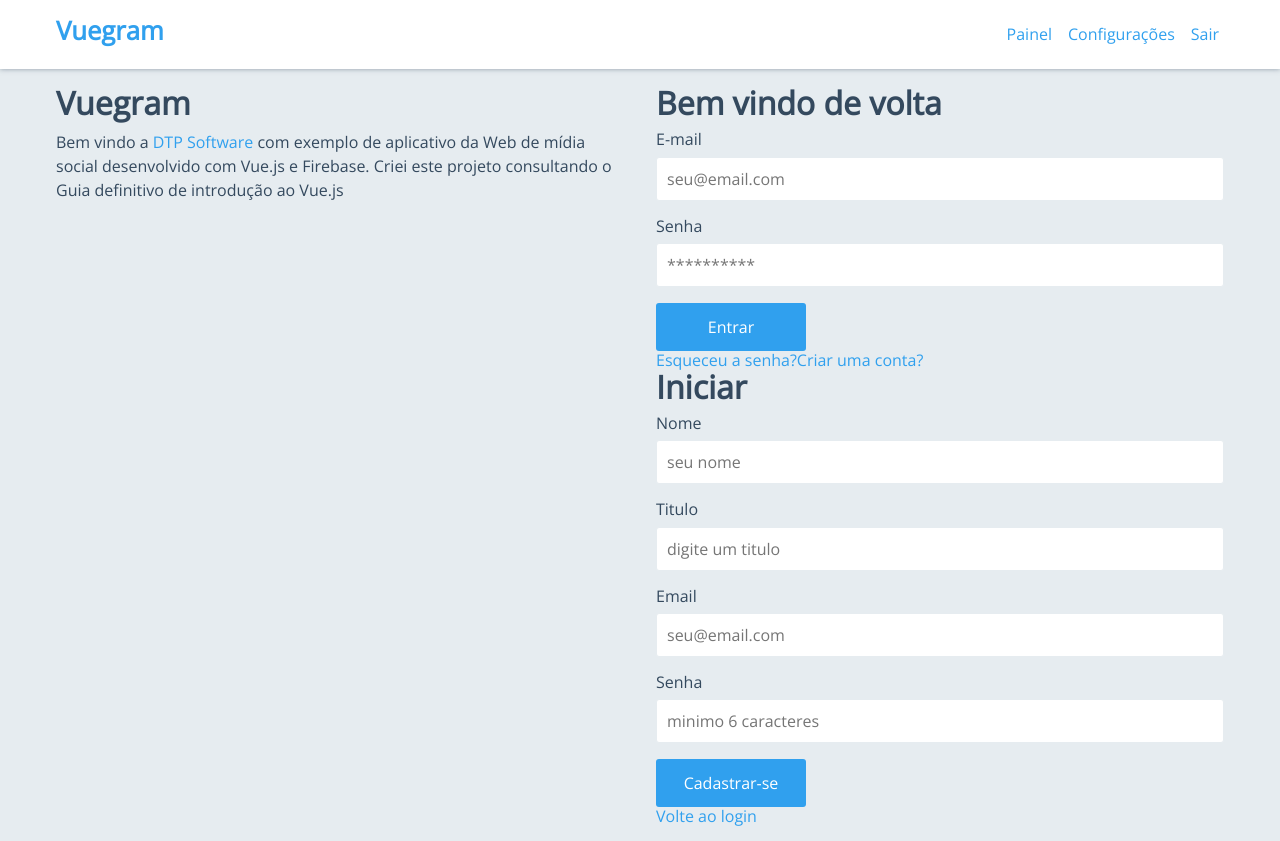
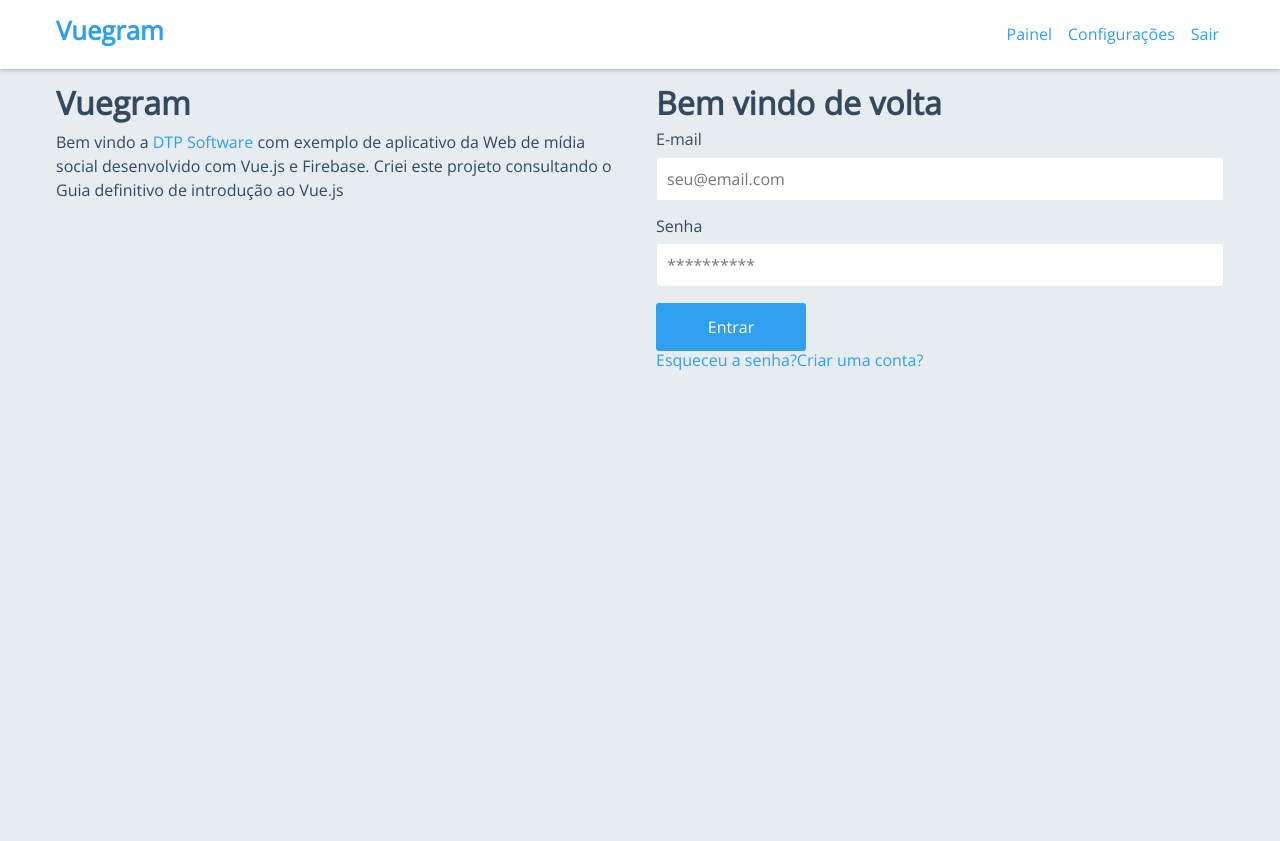
Before and after one commit to diegotpereira/vuegram-app-firestore, a Vue app: page /login in a window 1280 px wide. After the commit the page ends 800 px from the top, so only its background shows below. Built offline with nearby package versions, Linux system fonts and the light colour scheme; no server answers; the database is empty.

Commit message:
alteração nos arquivos layout.

```diff
--- a/src/main.js
+++ b/src/main.js
@@ -19,6 +19,6 @@ auth.onAuthStateChanged(user => {
     }
 
     if (user) {
-        store.dispatch('fetchUserProfile', user)
+        store.dispatch('buscarPerfilUsuario', user)
     }
 })
--- a/src/store/index.js
+++ b/src/store/index.js
@@ -26,9 +26,7 @@ const store = new Vuex.Store({
     },
     mutations: {
         setUserProfile(state, val) {
-
             state.userProfile = val
-
         },
         setPerformingRequest(state, val) {
             state.performingRequest = val
@@ -39,27 +37,27 @@ const store = new Vuex.Store({
         }
     },
     actions: {
-        async login({ dispatch }, form) {
+        async entrar({ dispatch }, form) {
             // login do usuário
             const { user } = await fb.auth.signInWithEmailAndPassword(form.email, form.password)
 
             // buscar o perfil do usuário e definir no estado
-            dispatch('fetchUserProfile', user)
+            dispatch('buscarPerfilUsuario', user)
             console.log(user);
         },
         async cadastrar({ dispatch }, form) {
             const { user } = await fb.auth.createUserWithEmailAndPassword(form.email, form.password)
 
             await fb.colecaoUsuarios.doc(user.uid).set({
-                name: form.name,
-                title: form.title
-            })
-            console.log(user);
+                    name: form.name,
+                    title: form.title
+                })
+                //console.log(user);
 
             // buscar o perfil do usuário e definir no estado
-            dispatch('fetchUserProfile', user)
+            dispatch('buscarPerfilUsuario', user)
         },
-        async fetchUserProfile({ commit }, user) {
+        async buscarPerfilUsuario({ commit }, user) {
             const userProfile = await fb.colecaoUsuarios.doc(user.uid).get()
 
             commit('setUserProfile', userProfile.data())
@@ -125,7 +123,7 @@ const store = new Vuex.Store({
             })
 
             console.log(usuarioRef);
-            dispatch('fetchUserProfile', { uid: userId })
+            dispatch('buscarPerfilUsuario', { uid: userId })
 
             const postDocs = await fb.colecaoPostagens.where('userId', '==', userId).get()
             postDocs.forEach(doc => {
--- a/src/views/Login.vue
+++ b/src/views/Login.vue
@@ -24,7 +24,7 @@
                       <a @click="alternarForm()">Criar uma conta?</a>
                   </div>
               </form>
-              <form action="">
+              <form v-else @submit.prevent>
                   <h1>Iniciar</h1>
                   <div>
                       <label for="name">Nome</label>
@@ -47,7 +47,7 @@
                   </div>
                   <button class="button" @click="cadastrar()">Cadastrar-se</button>
                   <div class="extras">
-                      <a href="">Volte ao login</a>
+                      <a @click="alternarForm()">Volte ao login</a>
                   </div>
               </form>
           </div>
@@ -86,7 +86,7 @@ export default {
             this.exibirSenhaRedefinir = !this.exibirSenhaRedefinir
         },
         entrar() {
-            this.$store.dispatch('login', {
+            this.$store.dispatch('entrar', {
                 email: this.entrarForm.email,
                 password: this.entrarForm.password
             })
```
